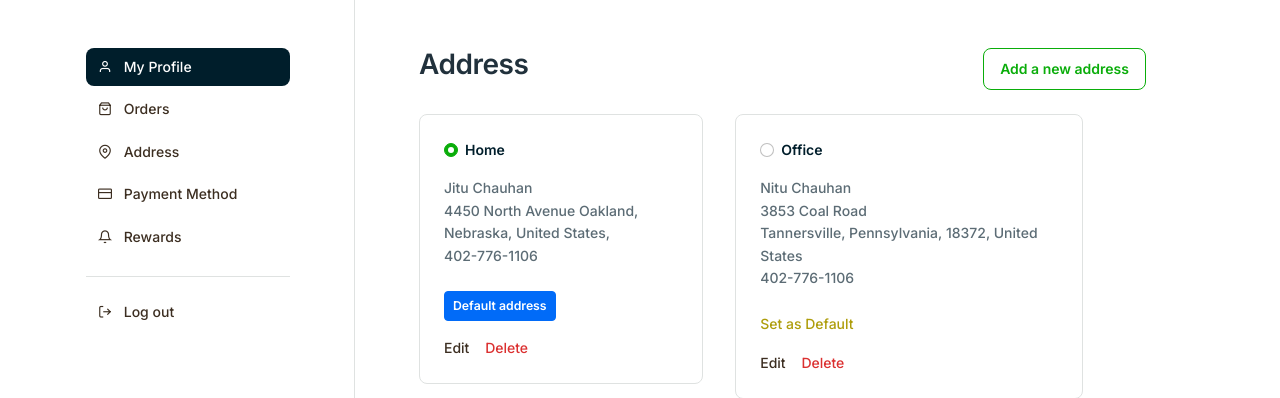
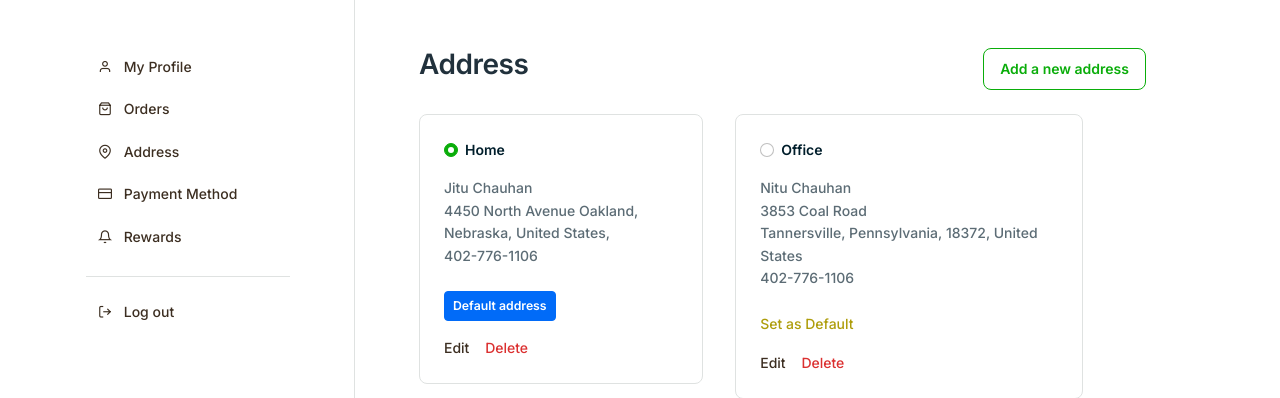
Before and after one commit to Nithinsp-1522/Ecom-site, a Django app: page /address/ in a window 1280 px wide. Shown: the part 140-538 px from the top of the page. Run offline with Django 4.2, Linux system fonts and the light colour scheme; some libraries are stand-ins or nearby versions.

Commit message:
Your message here

```diff
--- a/app/templates/user/userbase.html
+++ b/app/templates/user/userbase.html
@@ -443,7 +443,7 @@
                      <!-- nav item -->
                      <ul class="nav flex-column nav-pills nav-pills-dark">
                         <li class="nav-item">
-                           <a class="nav-link active" aria-current="page" href="{url 'profile' %}">
+                           <a class="nav-link ac.0olllljn       tive" aria-current="page" href="{url 'profile' %}">
                               <i class="feather-icon icon-user me-2"></i>
                               My Profile
                            </a>
```
